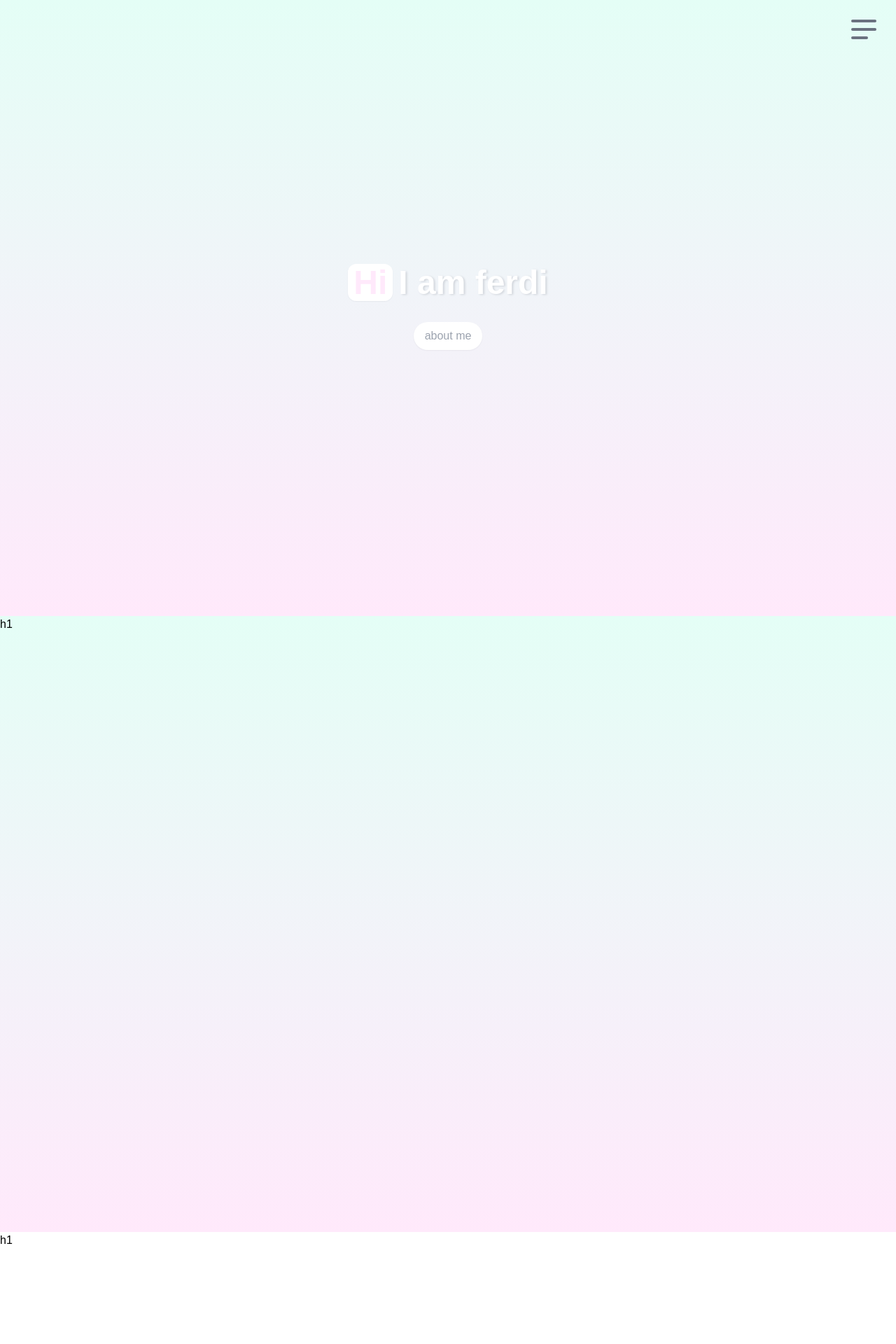
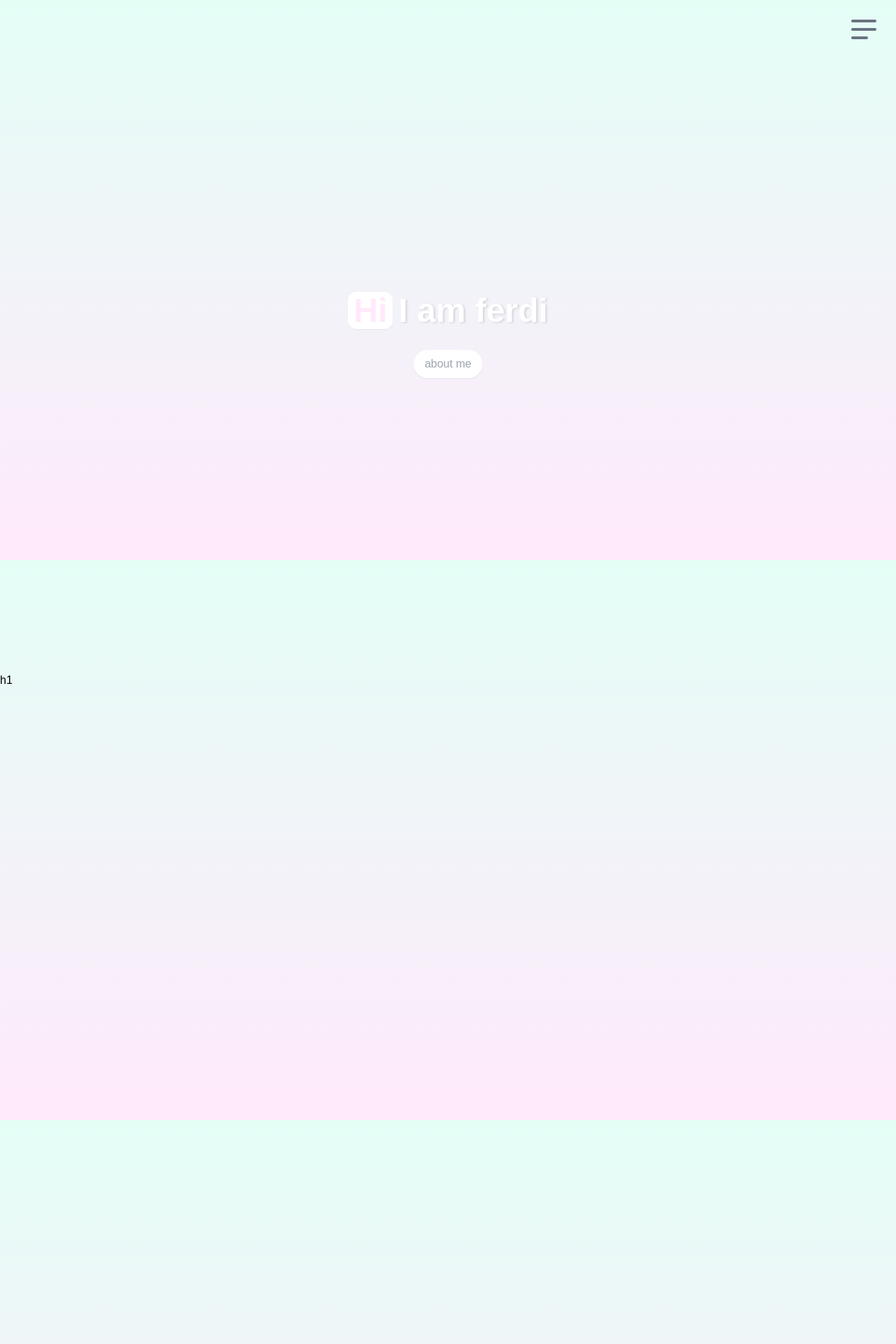
Before and after one commit to ferdiansyah783/react-glow, a React (Create React App) app: page / in a window 1280 px wide. Shown: the top 1920 px of the page at 70% size. Built offline with nearby package versions, Linux system fonts and the light colour scheme.

Commit message:
update bg

```diff
--- a/src/components/Content.js
+++ b/src/components/Content.js
@@ -2,8 +2,8 @@ import React from "react";
 
 const Content = () => {
   return (
-    <div className="w-full h-[330vh] grid grid-rows-3">
-      <div className="flex flex-col items-center justify-center space-y-8 bg-fixed bg-gradient-to-t from-primary to-secondary">
+    <div className="w-full h-[360vh] grid grid-rows-3 bg-fixed bg-gradient-to-t from-primary to-secondary">
+      <div className="flex flex-col items-center justify-center space-y-8">
         <h1 className="text-5xl">
           <span className="bg-white text-primary px-2 rounded-xl font-extrabold mr-2 shadow-sm">
             Hi
@@ -14,7 +14,7 @@ const Content = () => {
         </h1>
         <button className="bg-white px-4 py-2 rounded-full text-gray-400 shadow-sm">about me</button>
       </div>
-      <div className="bg-fixed bg-gradient-to-t from-primary to-secondary">h1</div>
+      <div>h1</div>
       <div>h1</div>
     </div>
   );
```
